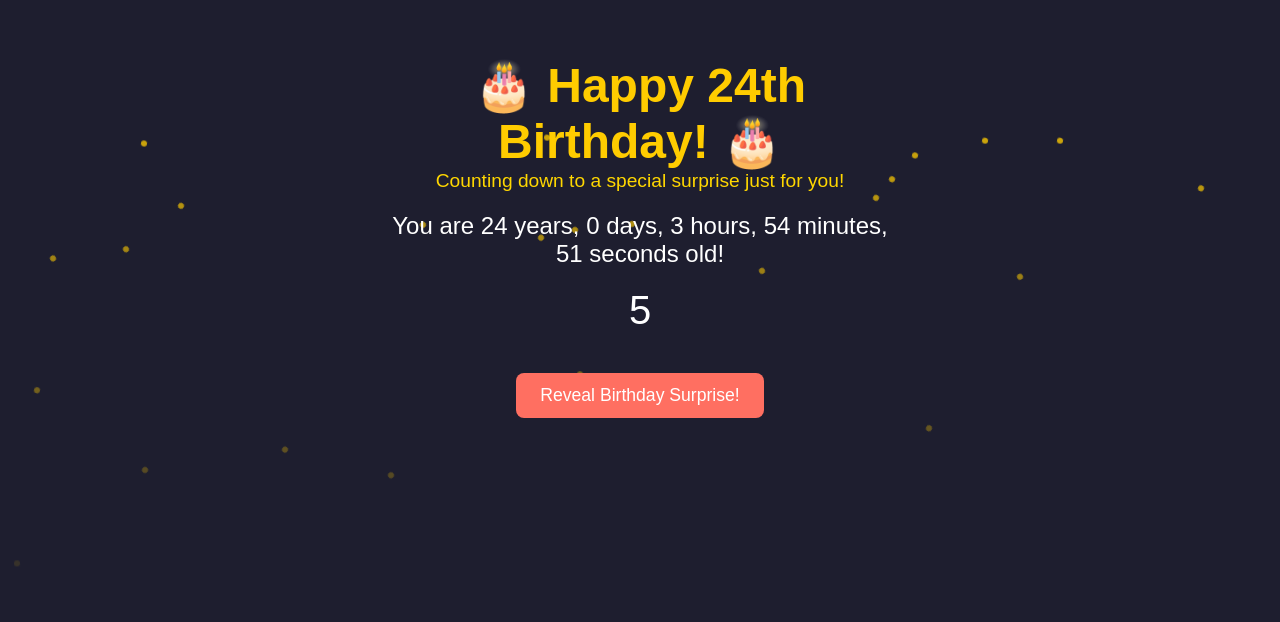
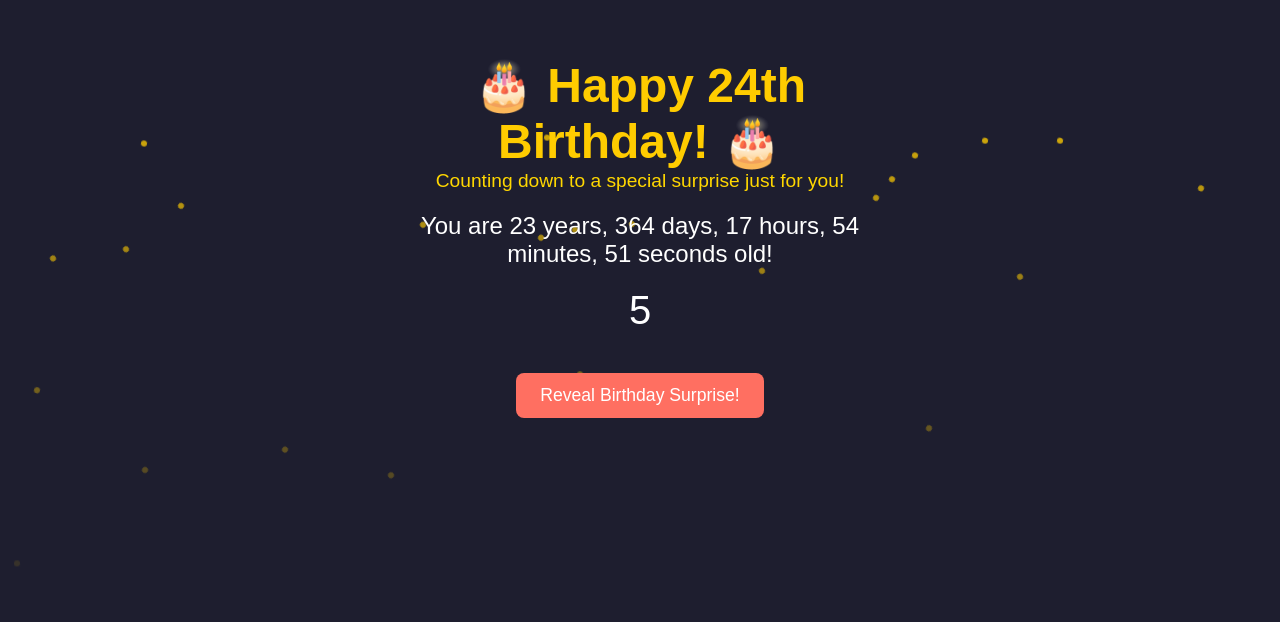
Before and after one commit to pavanjonnadula/wishes, a plain HTML site: page index.html in a window 1280 px wide. Shown: the part 178-800 px from the top of the page. Drawn offline with Linux system fonts and the light colour scheme.

Commit message:
Update index.html

```diff
--- a/index.html
+++ b/index.html
@@ -130,10 +130,15 @@
     </div>
 
     <script>
-        // Calculate age based on date of birth (16th April 2001)
+        // Calculate age based on date of birth (16th April 2001) and EST timezone (UTC - 5)
         function calculateAge() {
-            const birthDate = new Date('2001-04-16');
+            const birthDate = new Date('2001-04-16T00:00:00-05:00'); // Use UTC - 5 for EST
             const currentDate = new Date();
+
+            // Adjust for the current date in UTC - 5 timezone
+            const offset = -5 * 60; // EST is UTC - 5 hours, in minutes
+            currentDate.setMinutes(currentDate.getMinutes() + currentDate.getTimezoneOffset() + offset);
+
             const ageInMilliseconds = currentDate - birthDate;
 
             const years = Math.floor(ageInMilliseconds / (1000 * 60 * 60 * 24 * 365.25));
```
